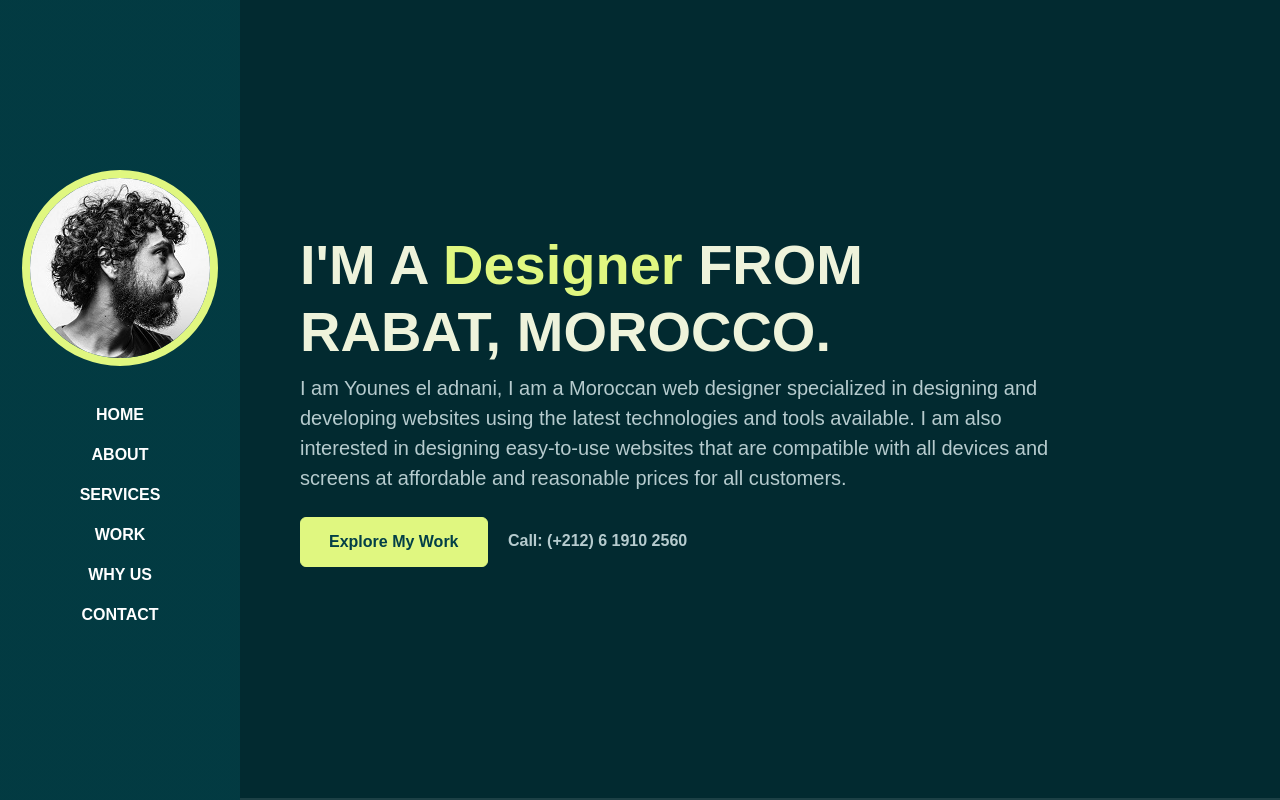
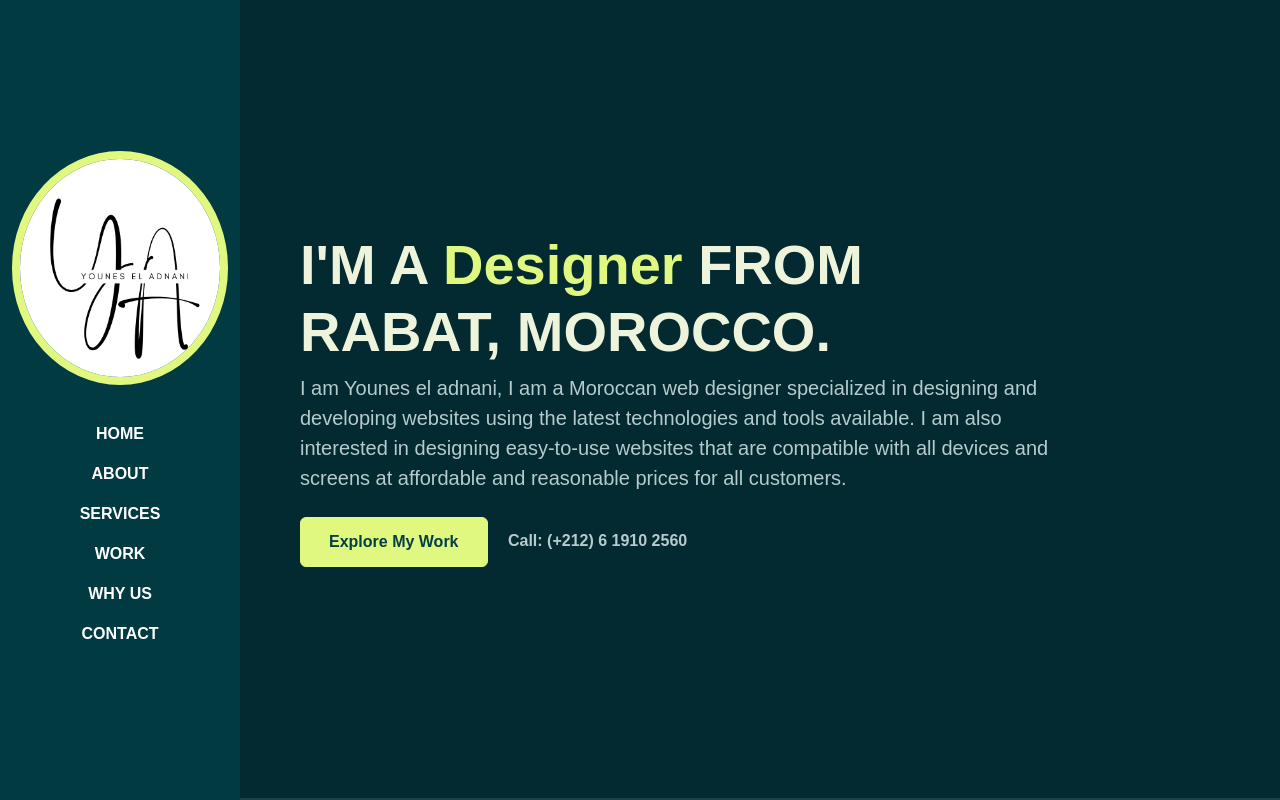
Before and after one commit to YounesAD/younes, a plain HTML site: page index.html in a window 1280 px wide. Shown: the top 800 px of the page. Drawn offline with Linux system fonts and the light colour scheme; a web font is replaced by a local one.

Commit message:
Add files via upload

```diff
--- a/index.html
+++ b/index.html
@@ -19,7 +19,7 @@
         <div class="container flex-lg-column">
             <a class="navbar-brand mx-lg-auto mb-lg-4" href="#">
                 <span class="h3 fw-bold d-block d-lg-none">Younes EL Adnani</span>
-                <img src="./assets/images/person.jpg" class="d-none d-lg-block rounded-circle" alt="">
+                <img src="./assets/images/Persone.png" class="d-none d-lg-block rounded-circle" alt="">
             </a>
             <button class="navbar-toggler" type="button" data-bs-toggle="collapse" data-bs-target="#navbarNav"
                 aria-controls="navbarNav" aria-expanded="false" aria-label="Toggle navigation">
```
